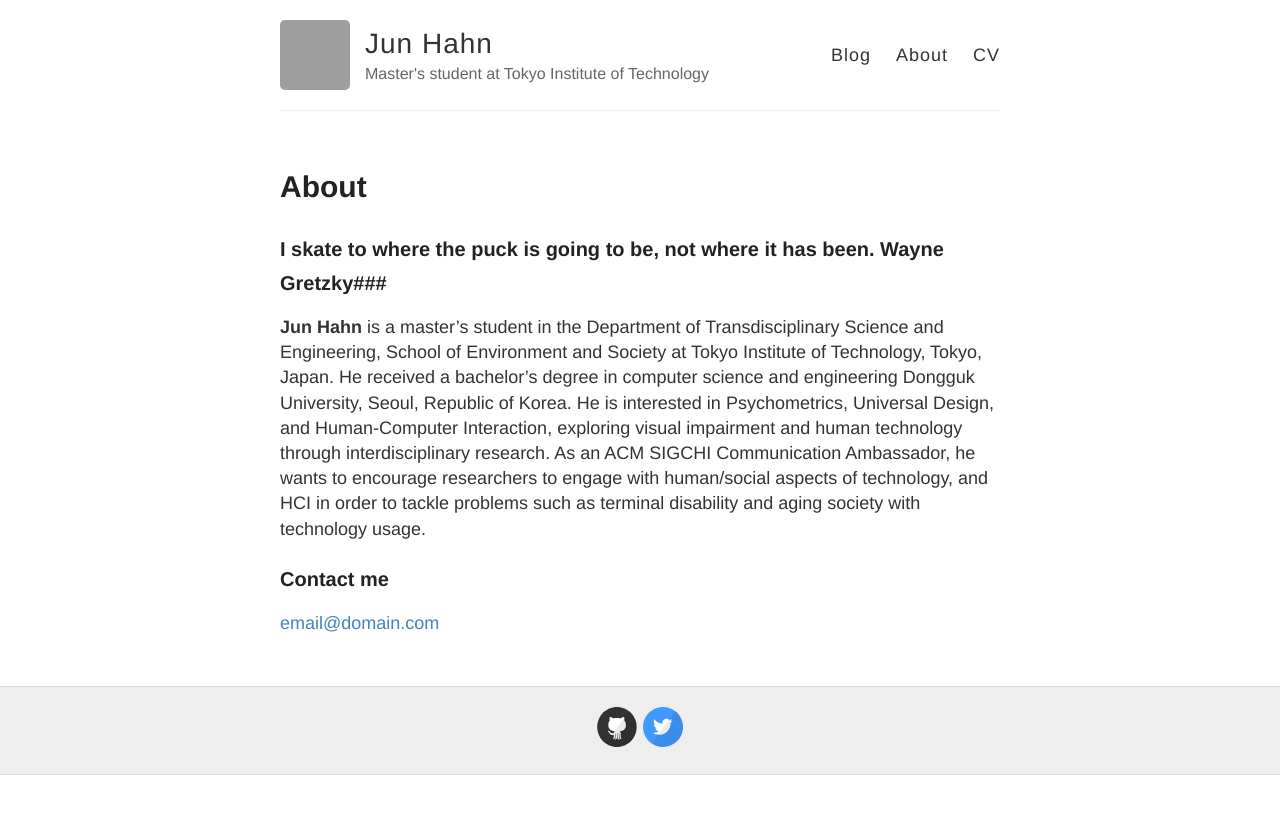
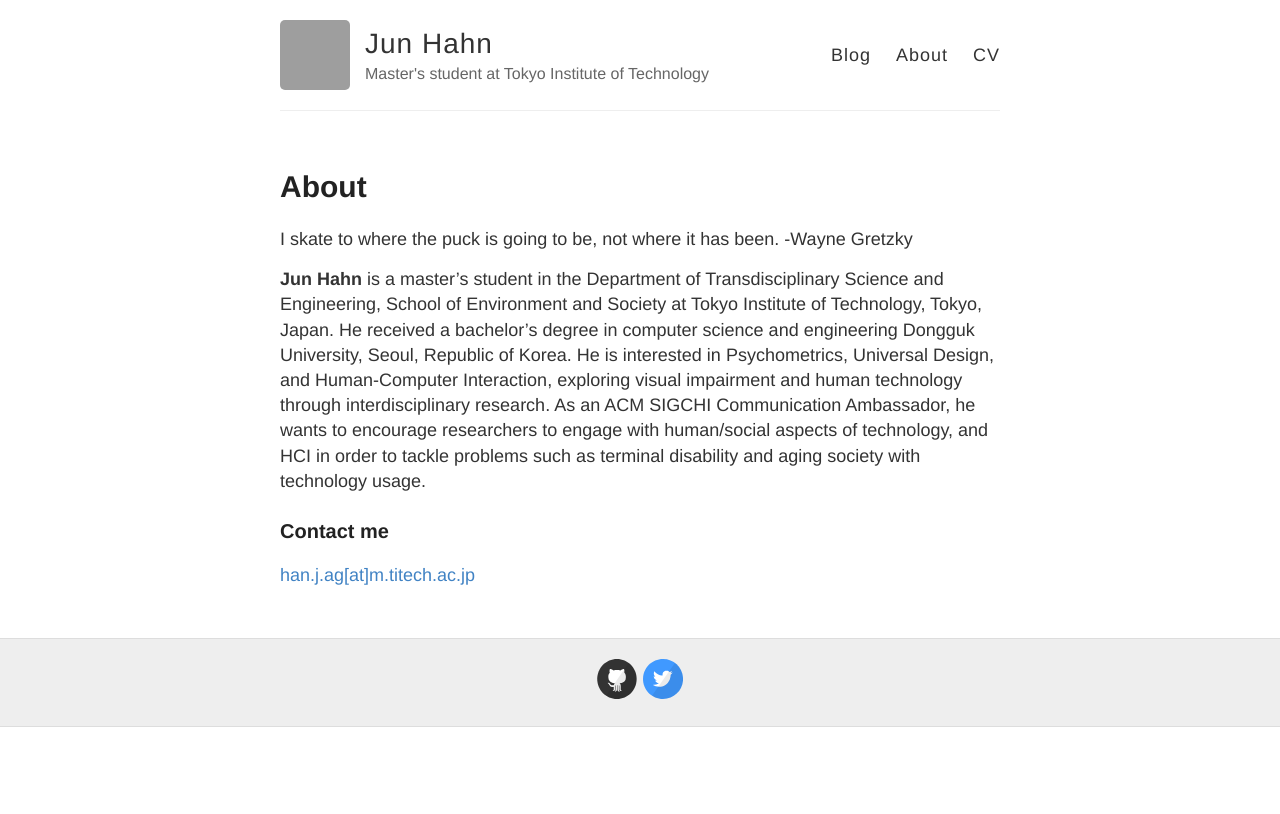
Before and after one commit to TangoEnSkai/tangoenskai.github.io, a Jekyll site: the page built from about.md, in a window 1280 px wide. Shown: the top 814 px of the page. Built offline with Jekyll 4.4.1, drawn with Linux system fonts in a browser that asks for light colours; grey boxes are pictures that could not be loaded.

Commit message:
Add email to About page

```diff
--- a/about.md
+++ b/about.md
@@ -4,11 +4,11 @@ title: About
 permalink: /about/
 ---
 
-### I skate to where the puck is going to be, not where it has been. Wayne Gretzky###
+>I skate to where the puck is going to be, not where it has been. -Wayne Gretzky
 
 **Jun Hahn**  is a master’s student in the Department of Transdisciplinary Science and Engineering, School of Environment and Society at Tokyo Institute of Technology, Tokyo, Japan. He received a bachelor’s degree in computer science and engineering Dongguk University, Seoul, Republic of Korea. He is interested in Psychometrics, Universal Design, and Human-Computer Interaction, exploring visual impairment and human technology through interdisciplinary research. As an ACM SIGCHI Communication Ambassador, he wants to encourage researchers to engage with human/social aspects of technology, and HCI in order to tackle problems such as terminal disability and aging society with technology usage.
 
 
 ### Contact me
 
-[email@domain.com](mailto:han.j.ag@m.titech.ac.jp)
+[han.j.ag[at]m.titech.ac.jp](mailto:han.j.ag@m.titech.ac.jp)
```
